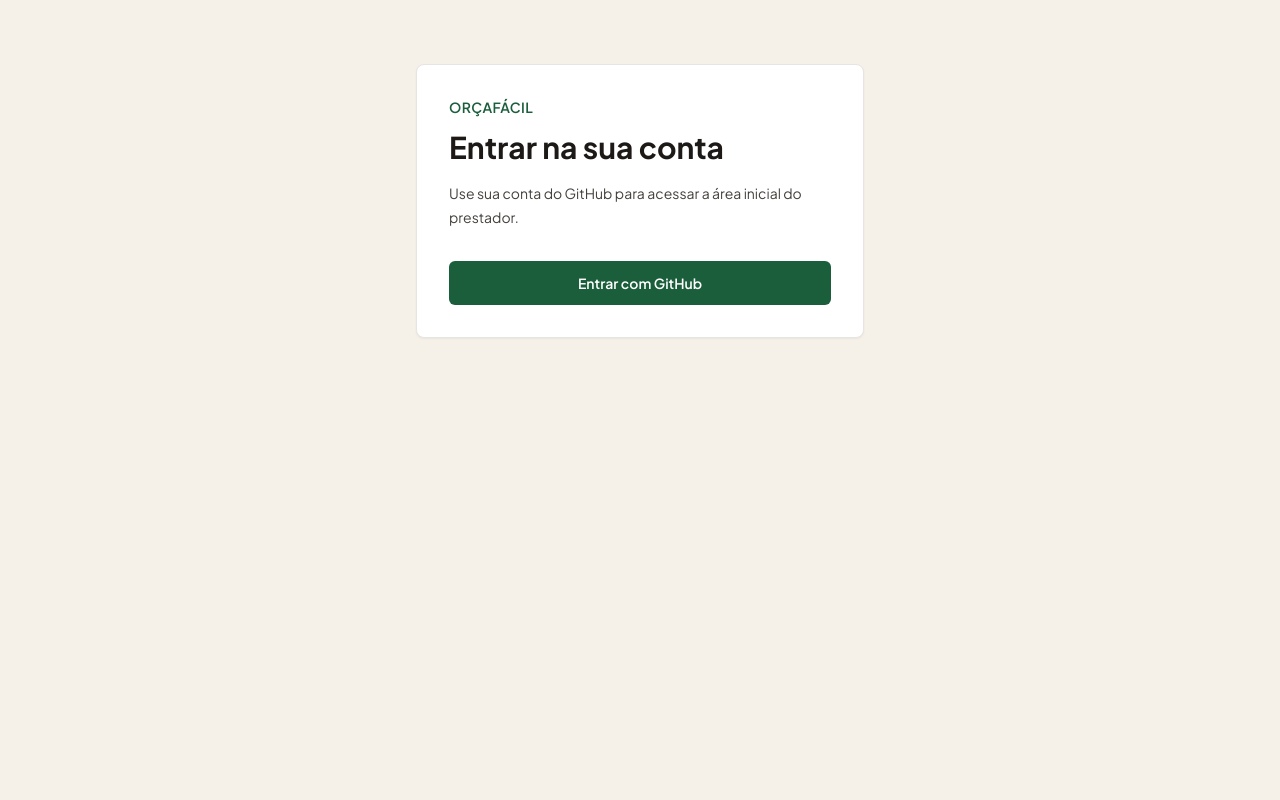
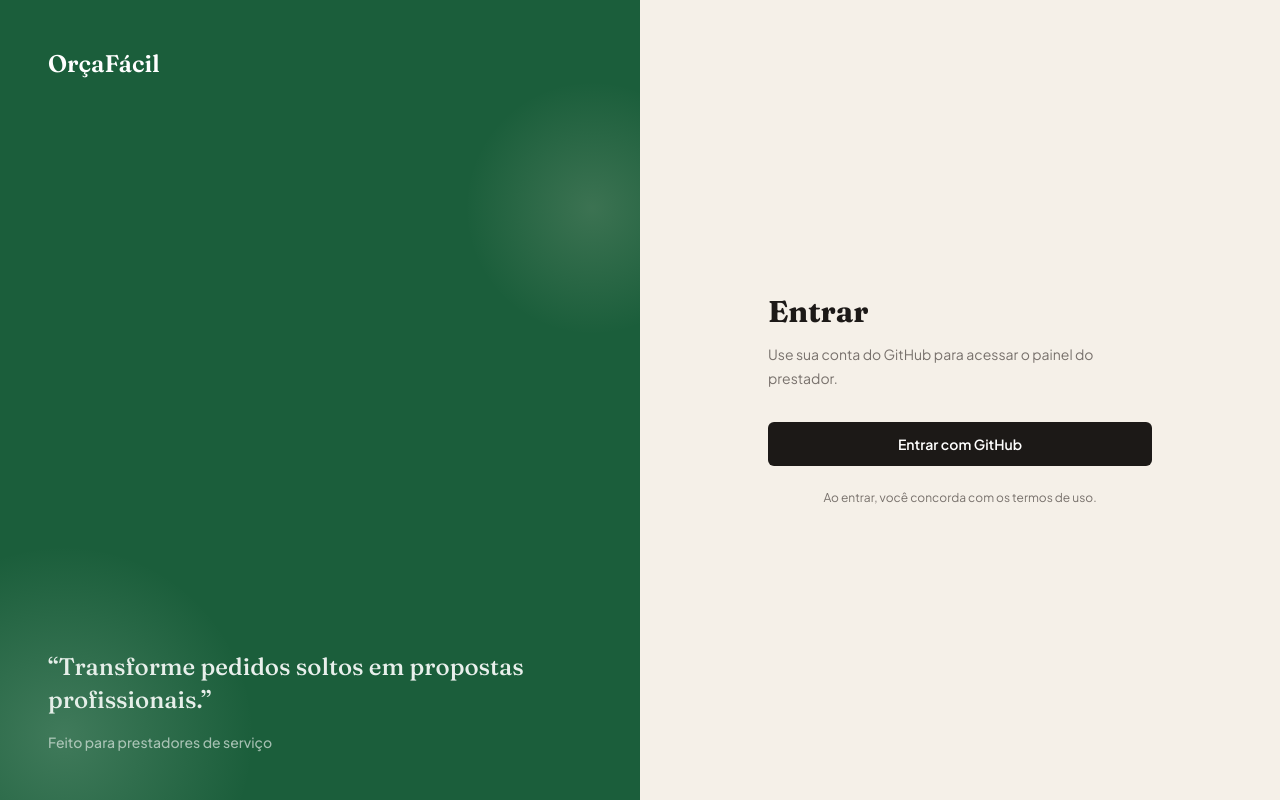
Before and after one commit to leonardodesaboia/vitriny, a Next.js app: page /login in a window 1280 px wide. Built offline with nearby package versions, Linux system fonts and the light colour scheme; no server answers.

Commit message:
feat: redesign login page with split layout

```diff
--- a/app/(auth)/login/page.tsx
+++ b/app/(auth)/login/page.tsx
@@ -1,27 +1,51 @@
 import { redirect } from "next/navigation";
-
 import { auth } from "@/auth";
 import { LoginButton } from "@/components/auth/LoginButton";
 
 export default async function LoginPage() {
   const session = await auth();
-
   if (session?.user) {
     redirect("/dashboard");
   }
 
   return (
-    <main className="min-h-screen bg-paper px-6 py-16 text-ink">
-      <section className="mx-auto max-w-md rounded-lg border border-stone-200 bg-white p-8 shadow-sm">
-        <p className="text-sm font-semibold uppercase tracking-wide text-leaf">
-          OrçaFácil
-        </p>
-        <h1 className="mt-3 text-3xl font-bold">Entrar na sua conta</h1>
-        <p className="mt-4 text-sm leading-6 text-stone-700">
-          Use sua conta do GitHub para acessar a área inicial do prestador.
-        </p>
-        <LoginButton className="mt-8 inline-flex min-h-11 w-full items-center justify-center rounded-md bg-leaf px-5 text-sm font-semibold text-white transition hover:bg-[#1d6443]" />
-      </section>
+    <main className="flex min-h-screen text-ink">
+      {/* Left side — decorative */}
+      <div className="relative hidden w-1/2 flex-col justify-between overflow-hidden bg-leaf p-12 lg:flex">
+        <p className="font-fraunces text-2xl font-semibold text-white">OrçaFácil</p>
+
+        <div
+          className="pointer-events-none absolute -bottom-32 -left-32 h-96 w-96 rounded-full opacity-20"
+          style={{ background: "radial-gradient(circle, #D4EBD9, transparent 70%)" }}
+        />
+        <div
+          className="pointer-events-none absolute -right-20 top-20 h-64 w-64 rounded-full opacity-15"
+          style={{ background: "radial-gradient(circle, #F5E6D3, transparent 70%)" }}
+        />
+
+        <blockquote>
+          <p className="font-fraunces text-2xl font-medium leading-snug text-white/90">
+            &ldquo;Transforme pedidos soltos em propostas profissionais.&rdquo;
+          </p>
+          <p className="mt-4 text-sm font-medium text-white/60">
+            Feito para prestadores de serviço
+          </p>
+        </blockquote>
+      </div>
+
+      {/* Right side — form */}
+      <div className="flex flex-1 items-center justify-center bg-paper px-6 py-16">
+        <div className="w-full max-w-sm">
+          <p className="font-fraunces text-3xl font-bold text-ink">Entrar</p>
+          <p className="mt-3 text-sm leading-6 text-ink-muted">
+            Use sua conta do GitHub para acessar o painel do prestador.
+          </p>
+          <LoginButton className="mt-8 inline-flex min-h-11 w-full items-center justify-center gap-3 rounded-md bg-ink px-5 text-sm font-semibold text-white transition hover:bg-ink/80" />
+          <p className="mt-6 text-center text-xs text-ink-muted">
+            Ao entrar, você concorda com os termos de uso.
+          </p>
+        </div>
+      </div>
     </main>
   );
 }
```
